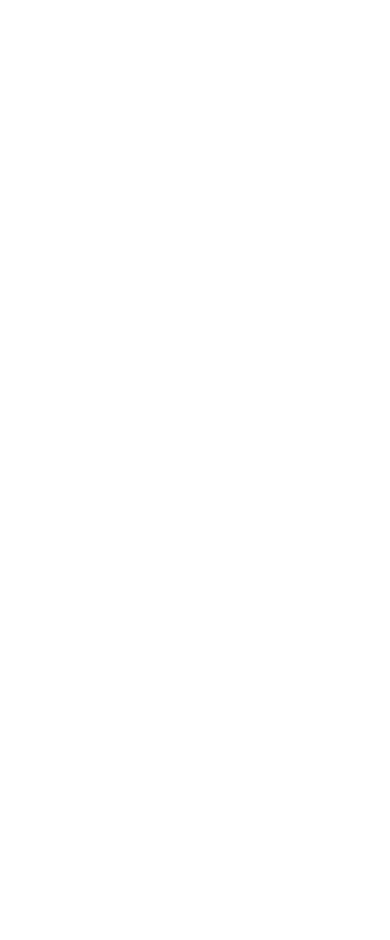
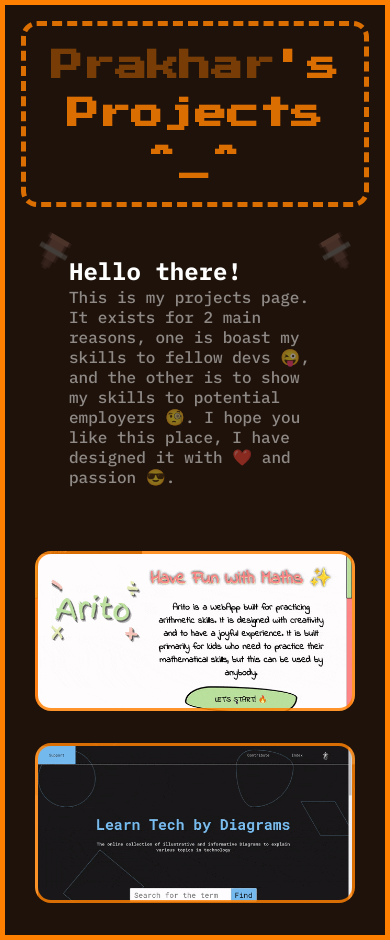
Before and after one commit to prakhartiwari0/projects2show, a plain HTML site: page index.html in a window 390 px wide. Before the commit the page ends 844 px from the top, so only its background shows below. Drawn offline with Linux system fonts and the light colour scheme.

Commit message:
Create basic website with all the files

```diff
--- /dev/null
+++ b/assets/base.css
@@ -0,0 +1,275 @@
+@import url('https://fonts.googleapis.com/css2?family=Press+Start+2P&display=swap');
+
+@import url('https://fonts.googleapis.com/css2?family=IBM+Plex+Mono:ital,wght@0,100;0,200;0,500;0,600;0,700;1,100;1,200;1,400;1,500;1,600;1,700&display=swap');
+
+*,
+::after,
+::before {
+	margin: 0;
+	padding: 0;
+	box-sizing: border-box;
+	-webkit-tap-highlight-color: transparent;
+}
+
+:root {
+	--photons-hue: 30;
+	--photons-saturation: 100%;
+	--photons-lightness: 50%;
+
+	--lightest-photons-color: hsl(
+		var(--photons-hue),
+		var(--photons-saturation),
+		var(--photons-lightness)
+	);
+	--lighter-photons-color: hsla(
+		var(--photons-hue),
+		var(--photons-saturation),
+		var(--photons-lightness),
+		0.4
+	);
+	--photons-color: hsla(
+		var(--photons-hue),
+		var(--photons-saturation),
+		var(--photons-lightness),
+		0.837
+	);
+
+	--dark-brown-hue: 22;
+	--dark-brown-saturation: 46%;
+	--dark-brown-lightness: 8%;
+
+	--dark-brown: hsl(
+		var(--dark-brown-hue),
+		var(--dark-brown-saturation),
+		var(--dark-brown-lightness)
+	);
+
+	--fancy-heading-fontFamily: 'Press Start 2P', cursive;
+	--monospace-font-family: 'IBM Plex Mono', monospace;
+}
+
+.basic_flexbox {
+	display: flex;
+	justify-content: center;
+	align-items: center;
+	flex-direction: column;
+}
+
+::selection {
+	background-color: var(--lightest-photons-color);
+	color: var(--dark-brown);
+}
+
+.general_links {
+	text-decoration: none;
+	color: var(--lighter-photons-color);
+}
+.general_links:hover {
+	color: var(--lightest-photons-color);
+}
+
+body.basic_flexbox {
+	background-color: var(--dark-brown);
+	color: white;
+	position: relative;
+
+	min-height: 100vh;
+	padding: 1rem;
+	border: 5px solid var(--lightest-photons-color);
+
+	justify-content: flex-start;
+}
+h1 {
+    font-family: var(--fancy-heading-fontFamily);
+	color: var(--photons-color);
+	text-align: center;
+	border-radius: 1rem;
+	border: 5px dashed;
+	padding: 1rem;
+	width: fit-content;
+
+	line-height: 3rem;
+}
+h1 a{
+
+  animation: neonEffect 2s infinite;
+  animation-delay: 1s;
+}
+
+@keyframes neonEffect {
+  0% {
+    color: var(--lighter-photons-color);
+  }
+  50% {
+    color: var(--lightest-photons-color);
+  }
+  100% {
+    color: var(--lighter-photons-color);
+  }
+}
+
+
+.torch_div {
+	user-select: none;
+	cursor: pointer;
+	position: absolute;
+	width: 5rem;
+	height: 5rem;
+	border-radius: 100%;
+
+	display: flex;
+	justify-content: center;
+	align-items: center;
+
+	margin: 1rem;
+
+	z-index: 9;
+}
+
+.blank_torch {
+	opacity: 0.5;
+	background-color: transparent;
+}
+.blank_torch:hover {
+	opacity: 0.7;
+}
+
+.lighted_torch {
+	background-color: var(--lighter-photons-color);
+	box-shadow: 0px 0px 155px 55px var(--photons-color);
+
+	animation: flamesLight 2s infinite;
+}
+@keyframes flamesLight {
+	0% {
+		box-shadow: 0px 0px 155px 55px var(--photons-color);
+	}
+	25% {
+		box-shadow: 0px 0px 160px 60px var(--photons-color);
+	}
+	50% {
+		box-shadow: 0px 0px 165px 65px var(--photons-color);
+	}
+	75% {
+		box-shadow: 0px 0px 160px 60px var(--photons-color);
+	}
+	100% {
+		box-shadow: 0px 0px 155px 55px var(--photons-color);
+	}
+}
+
+.lights {
+	cursor: pointer;
+	border-radius: 100%;
+	margin: auto;
+	position: absolute;
+	width: 100%;
+}
+
+.left_top {
+	left: 0rem;
+	top: 0rem;
+	rotate: 30deg;
+}
+.right_top {
+	right: 0rem;
+	top: 0rem;
+	rotate: -30deg;
+}
+
+.textdiv {
+	font-family: var(--monospace-font-family);
+	margin: 2rem;
+	padding: 5rem;
+	padding-inline: 10rem;
+}
+
+.textdiv p {
+	position: relative;
+	display: inline;
+	transition: opacity 0.3s ease;
+}
+
+.textdiv p span {
+	transition: opacity 0.3s ease;
+}
+
+.textdiv p:hover span {
+	opacity: 1;
+}
+
+.textdiv p span.fade {
+	opacity: 0.5;
+}
+
+@media screen and (max-width: 930px) {
+	.torch_div {
+		top: 21vh;
+	}
+	.textdiv {
+		padding: 1rem;
+	}
+}
+
+.projectsDiv {
+	width: 90%;
+	padding: 1rem;
+	flex-direction: row;
+	gap: 2rem;
+	flex-wrap: wrap;
+}
+
+.projectDiv {
+	cursor: pointer;
+	border-radius: 1rem;
+    border: 3px solid var(--photons-color);
+    min-width: 20rem;
+    min-height: 10rem;
+}
+.projectDivOverlay {
+display: none;
+
+	width: 100%;
+	flex: 1;
+	border-radius: inherit;
+	background-color: hsl(
+		var(--dark-brown-hue),
+		var(--dark-brown-saturation),
+		var(--dark-brown-lightness),
+		0.5
+	);
+
+	transition: 3s ease;
+}
+.projectDivOverlay a{
+    margin: .5rem;
+    padding: 1rem;
+    font-size: 1rem;
+    border: 2px solid var(--photons-color);
+
+    background-color: var(--dark-brown);
+    border-radius: 1rem;
+    font-family: var(--monospace-font-family);
+    font-weight: 900;
+
+
+}
+
+
+.projectDiv:hover .projectDivOverlay{
+    display: flex;
+}
+
+
+
+
+#arito {
+    background: url('projects/arito/arito.gif');
+	background-size: cover;
+}
+
+
+#techdiagrams {
+    background: url('projects/techdiagrams/techdiagrams.gif');
+	background-size: cover;
+}
--- a/index.html
+++ b/index.html
@@ -3,11 +3,67 @@
 <head>
     <meta charset="UTF-8">
     <meta name="viewport" content="width=device-width, initial-scale=1.0">
-    <title>Websites by Prakhar</title>
+    <title>Projects by Prakhar</title>
 
     <link rel="shortcut icon" href="https://cdn.shopify.com/s/files/1/1061/1924/products/Heart_Eyes_Emoji_2_grande.png?v=1571606090" type="image/x-icon">
+    <link rel="stylesheet" href="assets/base.css">
 </head>
-<body>
+<body class="basic_flexbox">
+
+        <div class="torch_div left_top">
+            <img src="assets/torch.png" alt="torch" class="lights blank_torch">
+
+        </div>
+
+        <div class="torch_div right_top">
+            <img src="assets/torch.png" alt="torch" class="lights blank_torch">
+        </div>
+
+
+    <header class="basic_flexbox">
+        <h1><a href="" class="general_links">Prakhar</a>'s Projects ^_^</h1>
+            <div class="textdiv customCursor" class="basic_flexbox">
+                <h2>Hello there!</h2>
+                <p>
+                    This is my projects page. It exists for 2 main reasons, one is <em>boast my skills</em> to fellow devs 😜,
+                    and the other is to <strong>show my skills</strong> to potential employers 🧐.
+                    I hope you like this place, I have designed it with ❤️ and passion 😎.
+                </p>
+
+            </div>
+    </header>
+
+
+
+
+
+    <div class="projectsDiv basic_flexbox">
+
+        <div class="projectDiv basic_flexbox" id="arito" data-bgpath="assets/projects/arito/arito.gif">
+
+            <div class="projectDivOverlay basic_flexbox">
+                <a href="https://arito.netlify.app/" target="_blank" class="general_links">Open</a>
+                <a href="https://github.com/prakhartiwari0/arito" target="_blank" class="general_links">Show Code</a>
+            </div>
+
+        </div>
+
+            <div class="projectDiv basic_flexbox" id="techdiagrams" data-bgpath="assets/projects/techdiagrams/techdiagrams.mp4">
+
+                <div class="projectDivOverlay basic_flexbox">
+                    <a href="https://techdiagrams.netlify.app" target="_blank" class="general_links">Open</a>
+                    <a href="https://github.com/prakhartiwari0/tech-diagrams" target="_blank" class="general_links">Show Code</a>
+                </div>
+
+            </div>
+
+
+
+    </div>
+
 
 </body>
+
+
+<script src="scripts/script.js"></script>
 </html>
--- /dev/null
+++ b/scripts/script.js
@@ -0,0 +1,74 @@
+const audioElementSwitchOff = new Audio("assets/switchOff.mp3");
+const audioElementSwitchOn = new Audio("assets/switchOn.mp3");
+
+const torchDivs = document.querySelectorAll(".torch_div");
+
+torchDivs.forEach(torchDiv => {
+    const lightElement = torchDiv.querySelector(".lights");
+
+    lightElement.addEventListener('click', () => {
+        if (lightElement.classList.contains("blank_torch")) {
+            lightElement.src = lightElement.src.replace("torch.png", "fire.gif");
+            lightElement.classList.add("lighted_torch");
+            lightElement.classList.remove("blank_torch");
+
+
+            audioElementSwitchOn.currentTime = 0; // Reset the audio to the beginning
+            audioElementSwitchOn.volume = .1
+            audioElementSwitchOn.play(); // Play the audio file
+
+        } else {
+            lightElement.classList.add("blank_torch");
+            lightElement.classList.remove("lighted_torch");
+            lightElement.src = lightElement.src.replace("fire.gif", "torch.png");
+
+
+            audioElementSwitchOff.currentTime = 0; // Reset the audio to the beginning
+            audioElementSwitchOff.volume = .1
+            audioElementSwitchOff.play(); // Pause the audio file if it's playing
+        }
+    });
+});
+
+
+
+// const textPara = document.querySelector('.textdiv p')
+
+// console.log(textPara);
+
+
+// textPara.addEventListener('mousemove', (e)=>{
+//     console.log("g");
+//     console.log(e);
+
+// })
+
+const textPara = document.querySelector('.textdiv p');
+const words = textPara.innerText.split(' ');
+
+textPara.innerHTML = '';
+
+words.forEach((word, index) => {
+    const span = document.createElement('span');
+    span.textContent = word;
+    span.classList.add('fade');
+    textPara.appendChild(span);
+
+    if (index !== words.length - 1) {
+        const space = document.createTextNode(' ');
+        textPara.appendChild(space);
+    }
+});
+
+textPara.addEventListener('mousemove', (e) => {
+    const spans = textPara.querySelectorAll('span');
+    const mousePos = e.clientX - textPara.offsetLeft;
+
+    spans.forEach((span) => {
+        const spanPos = span.offsetLeft + span.offsetWidth / 2;
+        const distance = Math.abs(mousePos - spanPos);
+        const opacity = 1 - distance / (textPara.offsetWidth / 2);
+
+        span.style.opacity = opacity.toFixed(2);
+    });
+});
```
Also changed, not shown: assets/arito.gif (added), assets/fire.gif (added), assets/projects/arito/arito.gif (added), assets/projects/techdiagrams/techdiagrams.gif (added), assets/torch.png (added), 3 other files.
